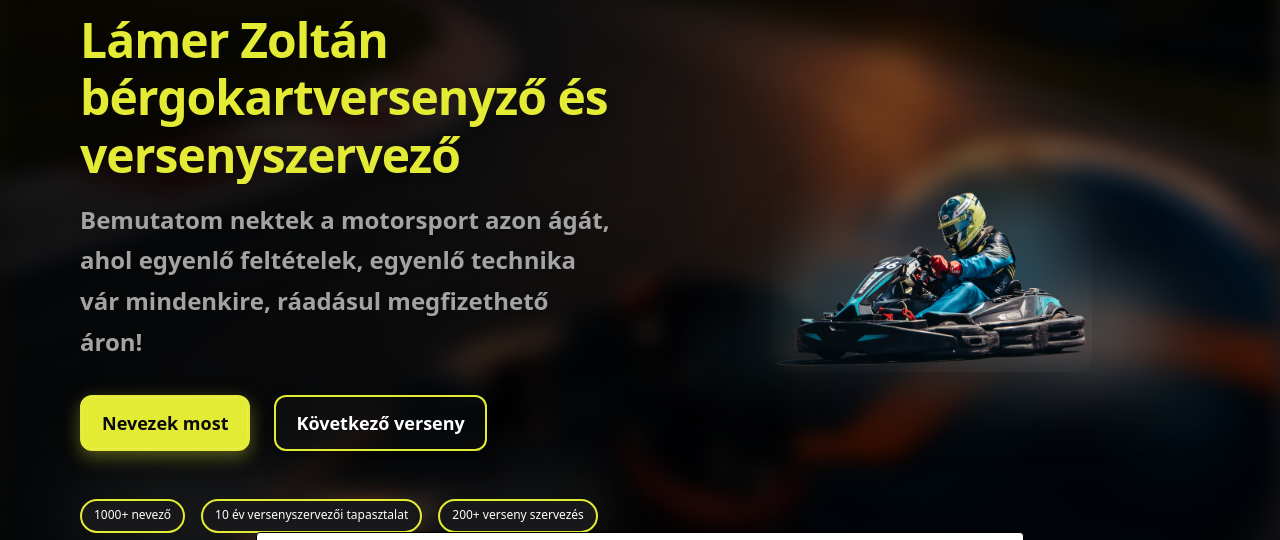
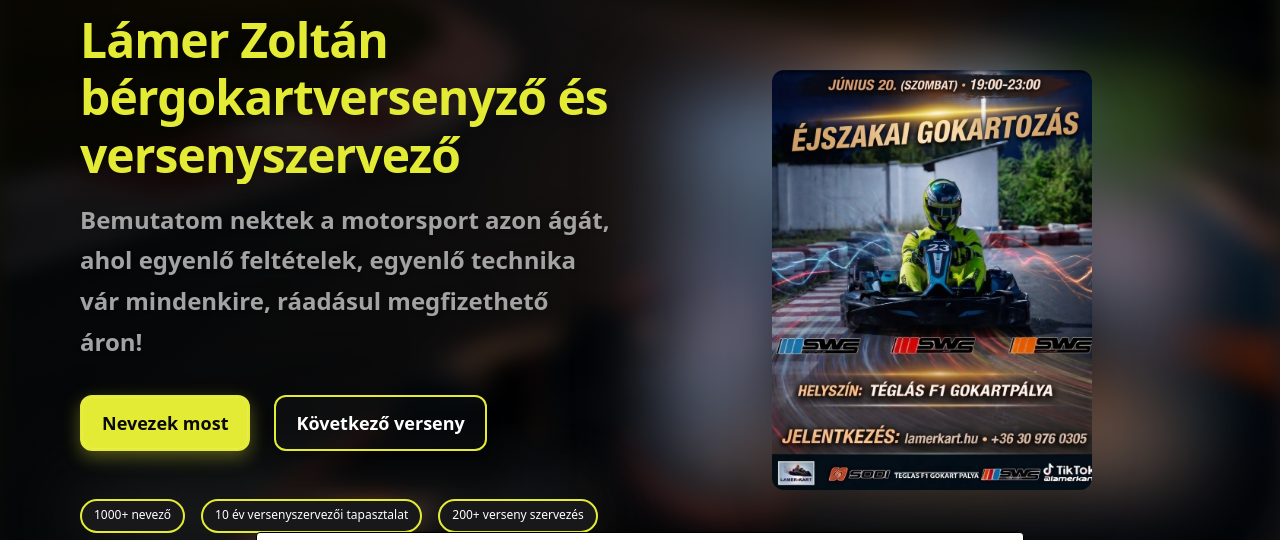
Before and after one commit to Kissdani05/LamerZoli, a Next.js app: page / in a window 1280 px wide. Shown: the part 128-668 px from the top of the page. Built offline with nearby package versions, Linux system fonts and the light colour scheme; no server answers; the database is empty; grey boxes are pictures that could not be loaded.

Commit message:
ejszakai kep

```diff
--- a/src/app/page.tsx
+++ b/src/app/page.tsx
@@ -217,14 +217,14 @@ export default function Home() {
               </div>
             </div>
           </div>
-          {/* Jobb oldal: zoli.png teljes kép, blur háttérrel csak desktopon */}
+          {/* Jobb oldal: ejszakai kép, blur háttérrel csak desktopon */}
           <div className="hidden md:flex flex-1 items-center justify-center relative">
             <div className="absolute inset-0 w-full h-full -z-10">
-              <Image src="/zoli.png" alt="" fill className="object-cover blur-2xl" />
+              <Image src="/Ejszakai.webp" alt="" fill className="object-cover blur-2xl" />
             </div>
             <Image
-              src="/zoli.png"
-              alt="Lámer Zoltán portré"
+              src="/Ejszakai.webp"
+              alt="Következő verseny plakát"
               width={320}
               height={420}
               className="rounded-xl shadow-2xl object-cover z-10"
@@ -241,10 +241,10 @@ export default function Home() {
         <div className="container w-full max-w-full flex flex-col md:flex-row items-stretch gap-8">
           {/* Bal oldal: csak a kért adatok, BLUR kép háttérrel */}
           <div className="flex-1 flex flex-col justify-center rounded-xl p-10 md:p-12 shadow-xl relative overflow-hidden min-h-[600px]">
-            {/* Blur háttérkép: lamerkart4 */}
+            {/* Blur háttérkép: ejszakai */}
             <div className="absolute inset-0 -z-10">
               <Image
-                src="/lamerkart4.png"
+                src="/Ejszakai.webp"
                 alt="Következő verseny háttérkép"
                 fill
                 className="object-cover blur-lg brightness-60"
@@ -342,11 +342,11 @@ export default function Home() {
               </div>
             </div>
           </div>
-          {/* Jobb oldal: lamerkart4 kép */}
+          {/* Jobb oldal: ejszakai kép */}
           <div className="flex-1 flex items-center justify-center">
             <div className="w-full h-[600px] relative rounded-xl overflow-hidden shadow-2xl">
               <Image
-                src="/lamerkart4.png"
+                src="/ejszakai.webp"
                 alt="Gokart verseny"
                 fill
                 className="object-contain"
```
Also changed, not shown: public/Ejszakai.webp (added).
